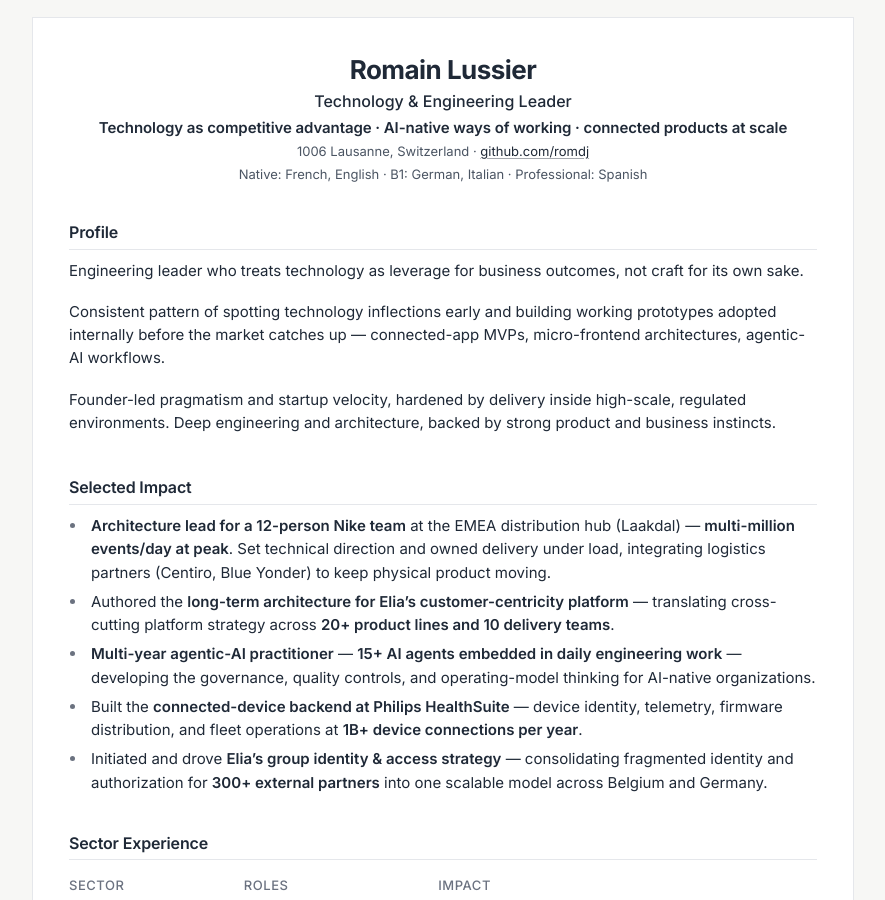
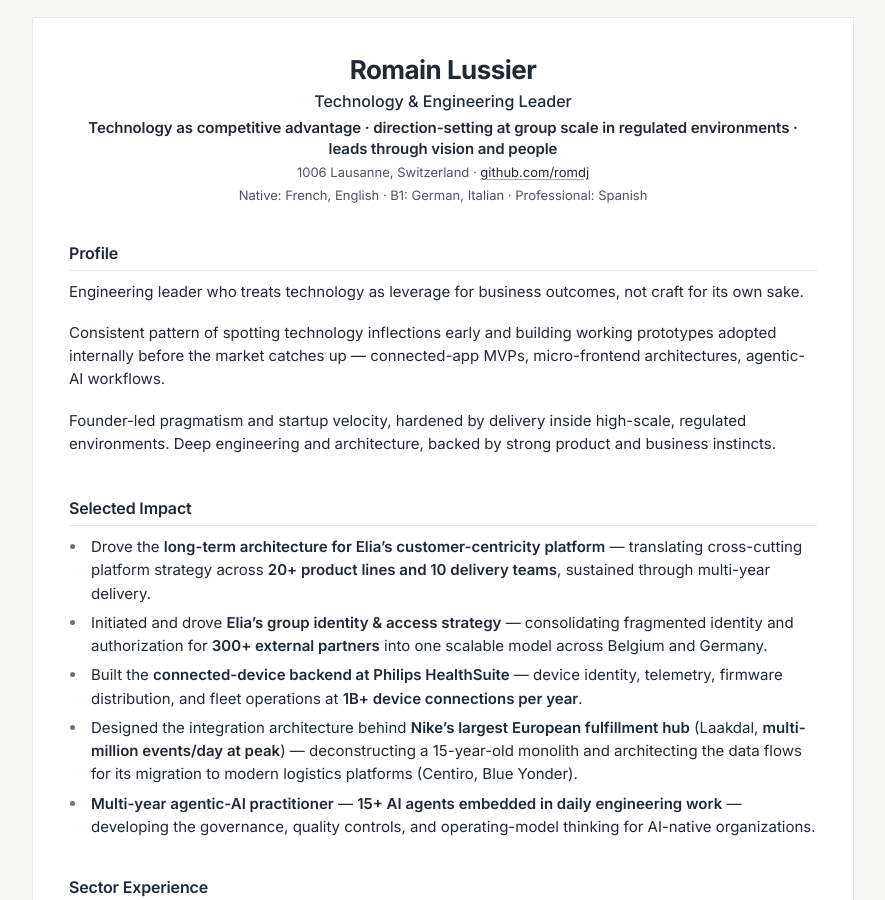
Before and after one commit to romdj/romdj.github.io, a Jekyll site: the page built from index.html, in a window 1280 px wide and 900 px high. Shown: the whole window, without its empty margins (197-1082 px from the left). Built offline with Jekyll 4.4.1, drawn with Linux system fonts in a browser that asks for light colours; nearby versions of some CDN libraries.

```diff
--- a/_data/data.yml
+++ b/_data/data.yml
@@ -1,7 +1,7 @@
 intro:
   name: Romain Lussier
   title: "Technology & Engineering Leader"
-  tagline: "Technology as competitive advantage  ·  AI-native ways of working  ·  connected products at scale"
+  tagline: "Technology as competitive advantage  ·  direction-setting at group scale in regulated environments  ·  leads through vision and people"
   # availability: 'June 1st, 2024'
   contractType: freelance
   vatNumber: BE1003780744
@@ -105,15 +105,15 @@
   title: Selected Impact
   items:
     - bullet: |
-        **Architecture lead for a 12-person Nike team** at the EMEA distribution hub (Laakdal) — **multi-million events/day at peak**. Set technical direction and owned delivery under load, integrating logistics partners (Centiro, Blue Yonder) to keep physical product moving.
+        Drove the **long-term architecture for Elia's customer-centricity platform** — translating cross-cutting platform strategy across **20+ product lines and 10 delivery teams**, sustained through multi-year delivery.
     - bullet: |
-        Authored the **long-term architecture for Elia's customer-centricity platform** — translating cross-cutting platform strategy across **20+ product lines and 10 delivery teams**.
-    - bullet: |
-        **Multi-year agentic-AI practitioner** — **15+ AI agents embedded in daily engineering work** — developing the governance, quality controls, and operating-model thinking for AI-native organizations.
+        Initiated and drove **Elia's group identity & access strategy** — consolidating fragmented identity and authorization for **300+ external partners** into one scalable model across Belgium and Germany.
     - bullet: |
         Built the **connected-device backend at Philips HealthSuite** — device identity, telemetry, firmware distribution, and fleet operations at **1B+ device connections per year**.
     - bullet: |
-        Initiated and drove **Elia's group identity & access strategy** — consolidating fragmented identity and authorization for **300+ external partners** into one scalable model across Belgium and Germany.
+        Designed the integration architecture behind **Nike's largest European fulfillment hub** (Laakdal, **multi-million events/day at peak**) — deconstructing a 15-year-old monolith and architecting the data flows for its migration to modern logistics platforms (Centiro, Blue Yonder).
+    - bullet: |
+        **Multi-year agentic-AI practitioner** — **15+ AI agents embedded in daily engineering work** — developing the governance, quality controls, and operating-model thinking for AI-native organizations.
 
 sector_experience:
   display: true
```
